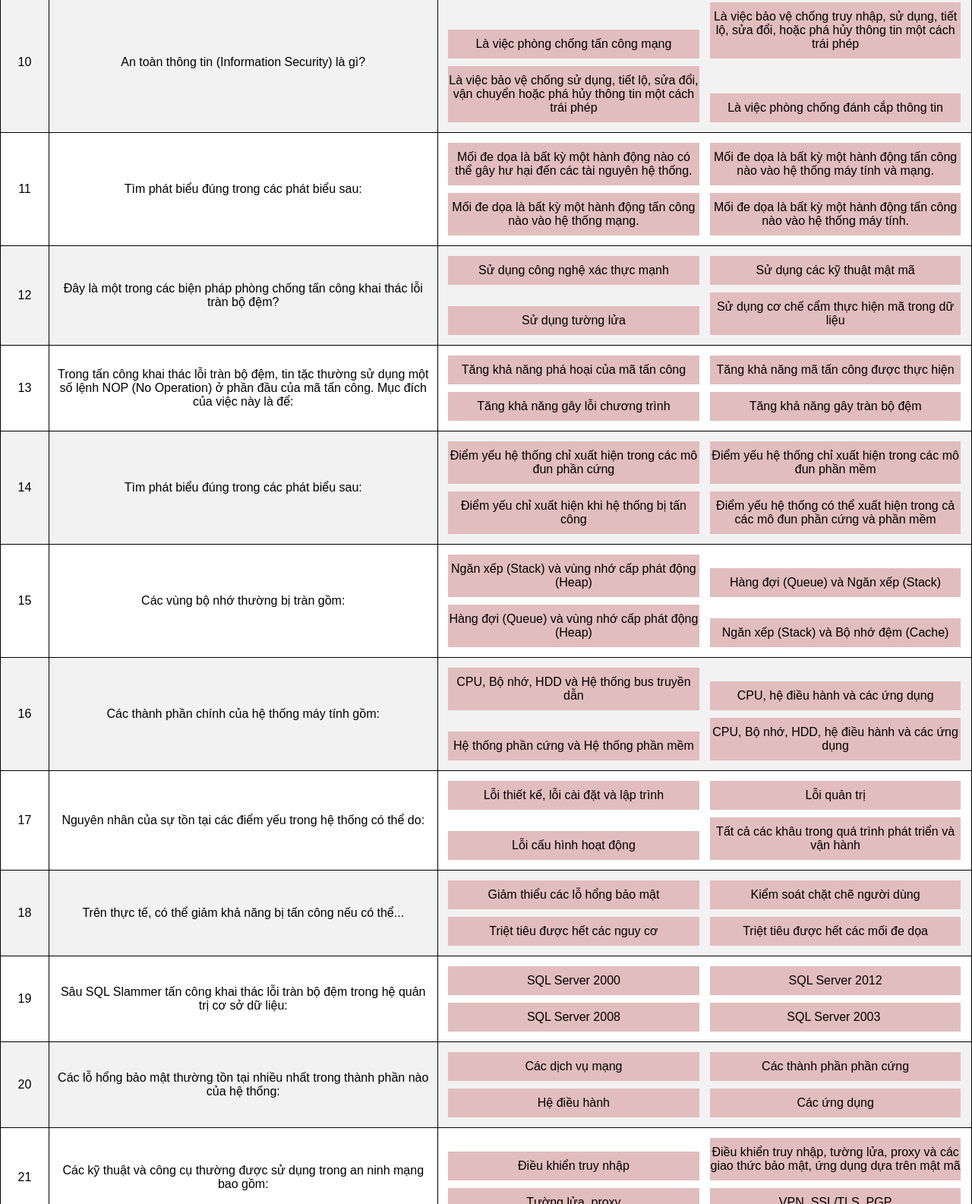
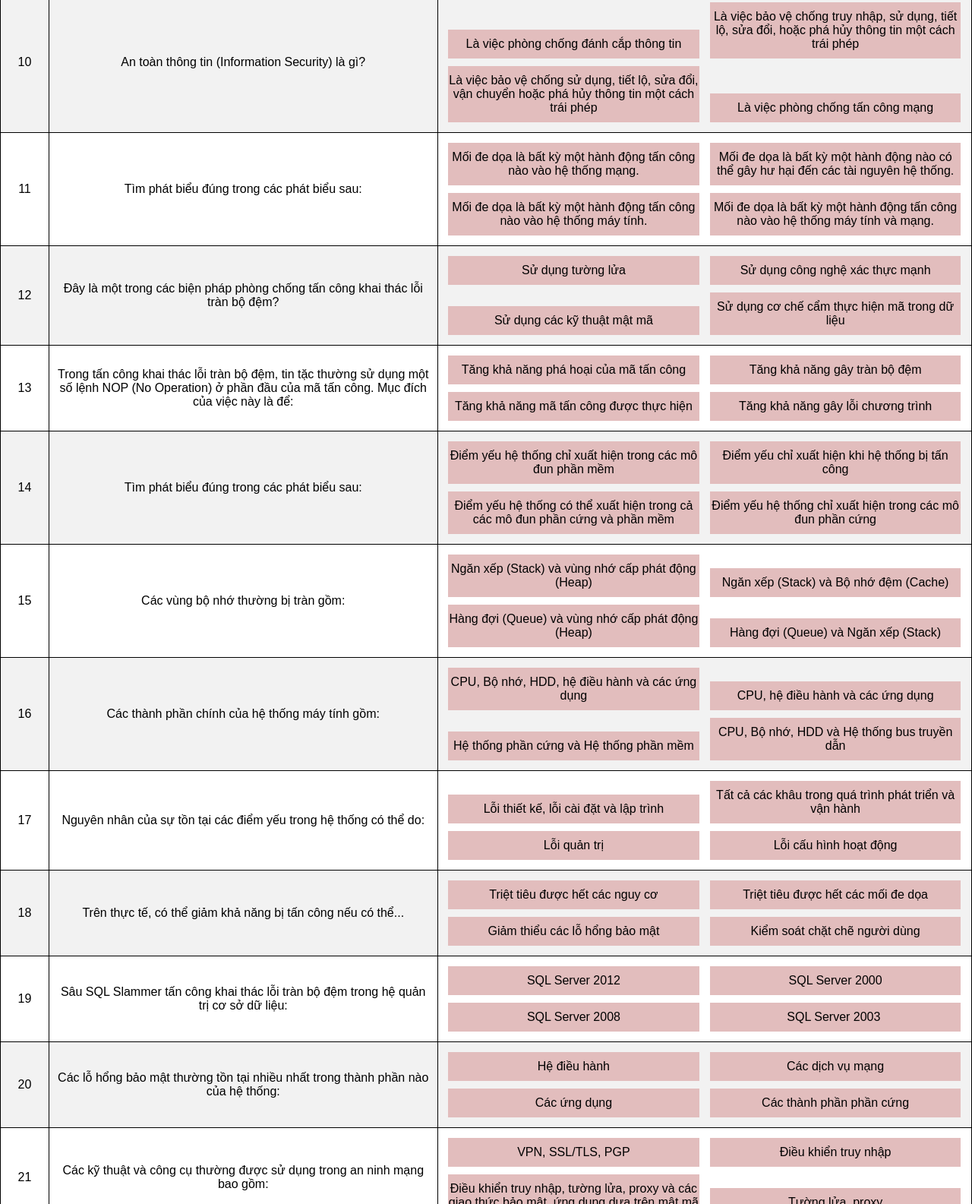
Before and after one commit to Gn0hp/atbm, a plain HTML site: page index.html in a window 1280 px wide. Shown: the part 1215-2800 px from the top of the page at 76% size. Drawn offline with Linux system fonts and the light colour scheme.

Commit message:
reverted shuffle

```diff
--- a/index.html
+++ b/index.html
@@ -68,23 +68,7 @@
         }
     </style>
     <script>
-         function shuffle(array) {
-  let currentIndex = array.length,  randomIndex;
 
-  // While there remain elements to shuffle.
-  while (currentIndex != 0) {
-
-    // Pick a remaining element.
-    randomIndex = Math.floor(Math.random() * currentIndex);
-    currentIndex--;
-
-    // And swap it with the current element.
-    [array[currentIndex], array[randomIndex]] = [
-      array[randomIndex], array[currentIndex]];
-  }
-
-  return array;
-}
         fetch("./data_new.json")
             .then(response => response.json())
             .then(data => {
@@ -93,7 +77,6 @@
                 data = Object.values(data);
                 for (let i = 0; i < data.length; i++) {
                     let item = data[i];
-                    data[i].answers = shuffle(data[i].answers);
                     html += `
                 <tr>
                     <td>${i + 1}</td>
```
